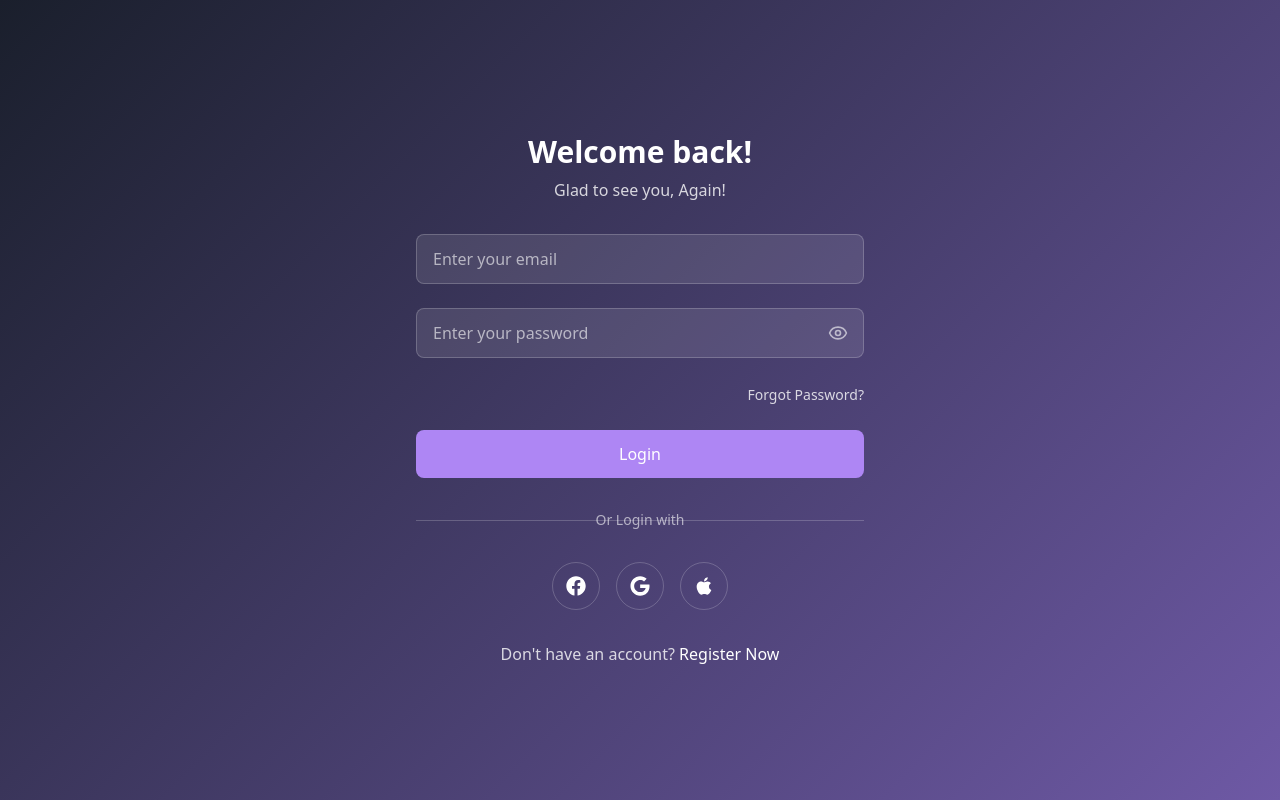
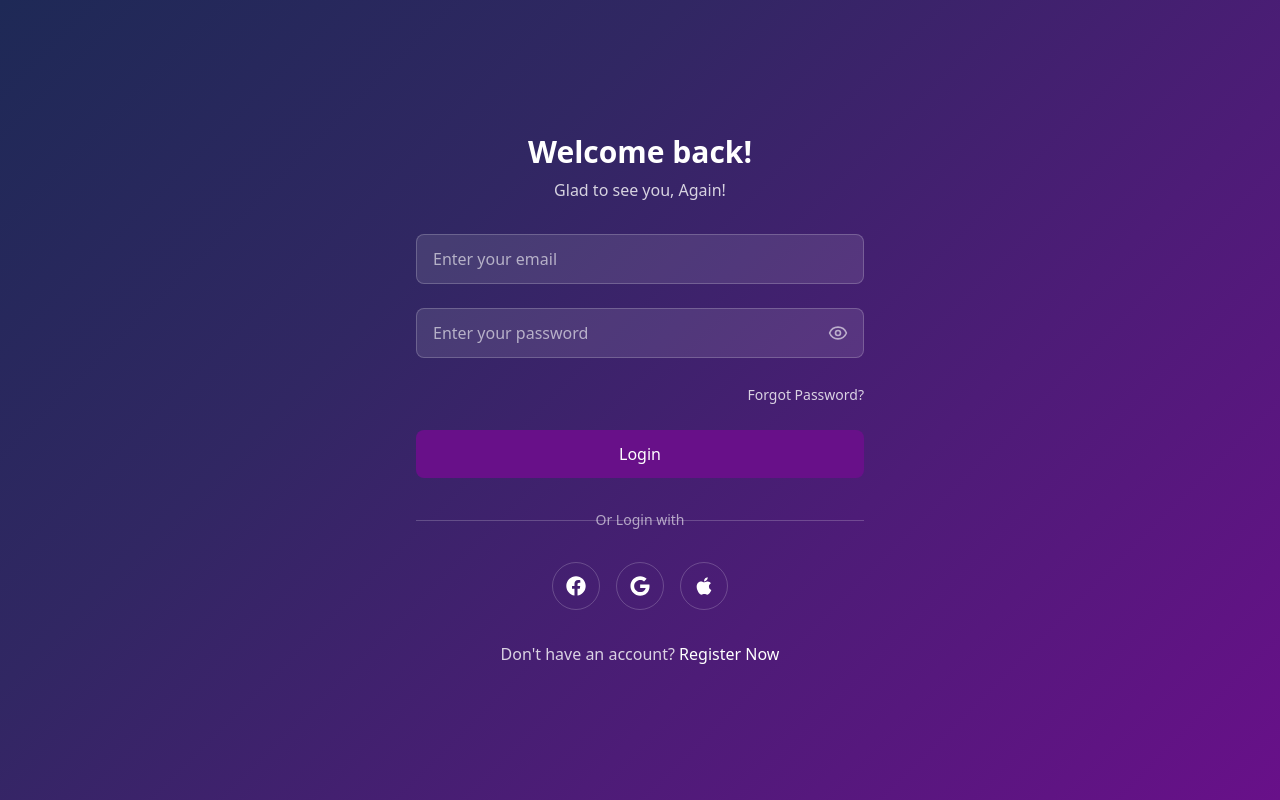
Before and after one commit to lucytang313/colorful-login-portal, a React (Vite) app: page /login in a window 1280 px wide. Built offline with nearby package versions, Linux system fonts and the light colour scheme.

Commit message:
Update color scheme to hex codes
Changed the color scheme throughout the application to use the specified hex codes: #1E2956, #312763, #4D1C77, and #681089.
[skip gpt_engineer]

```diff
--- a/src/index.css
+++ b/src/index.css
@@ -46,7 +46,7 @@
 }
 
 .auth-gradient {
-  background: linear-gradient(135deg, #1A1F2C 0%, #6E59A5 100%);
+  background: linear-gradient(135deg, #1E2956 0%, #312763 33%, #4D1C77 66%, #681089 100%);
 }
 
 .social-button {
@@ -58,5 +58,5 @@
 }
 
 .auth-button {
-  @apply w-full bg-primary hover:bg-primary/90 text-white font-medium py-3 rounded-lg transition-colors focus:outline-none focus:ring-2 focus:ring-white/30;
+  @apply w-full bg-[#681089] hover:bg-[#4D1C77] text-white font-medium py-3 rounded-lg transition-colors focus:outline-none focus:ring-2 focus:ring-white/30;
 }
```
